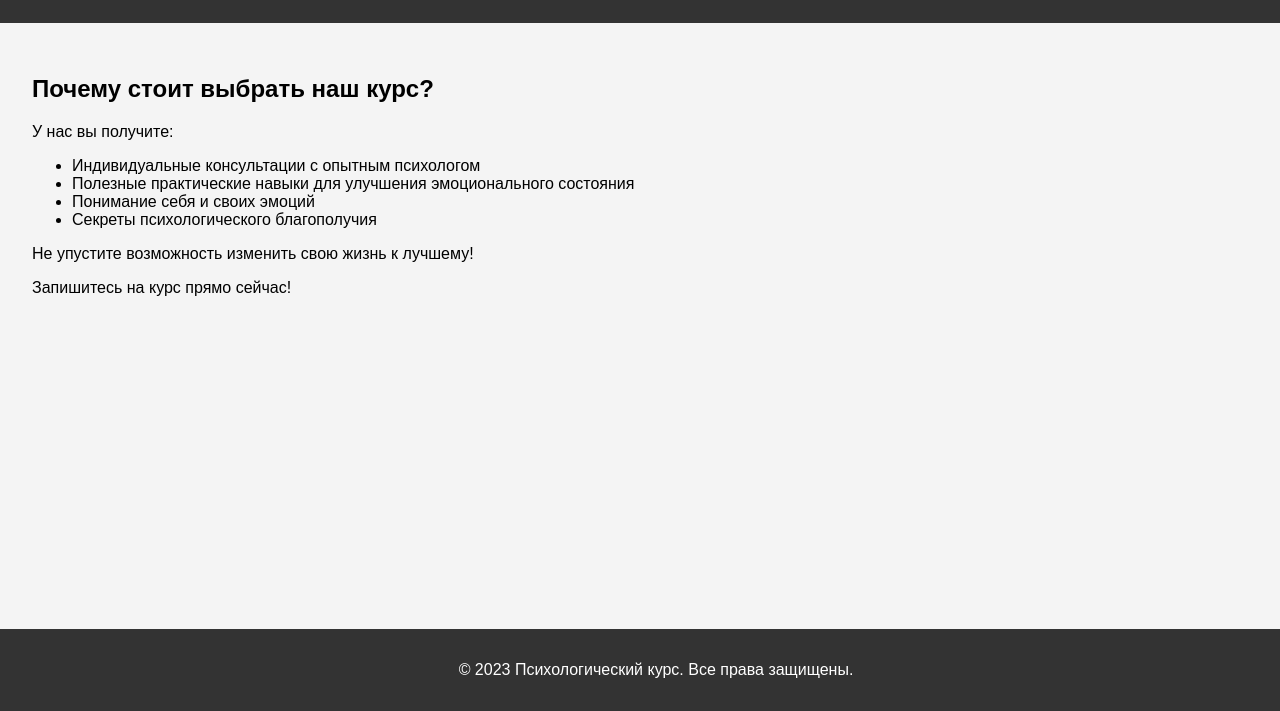
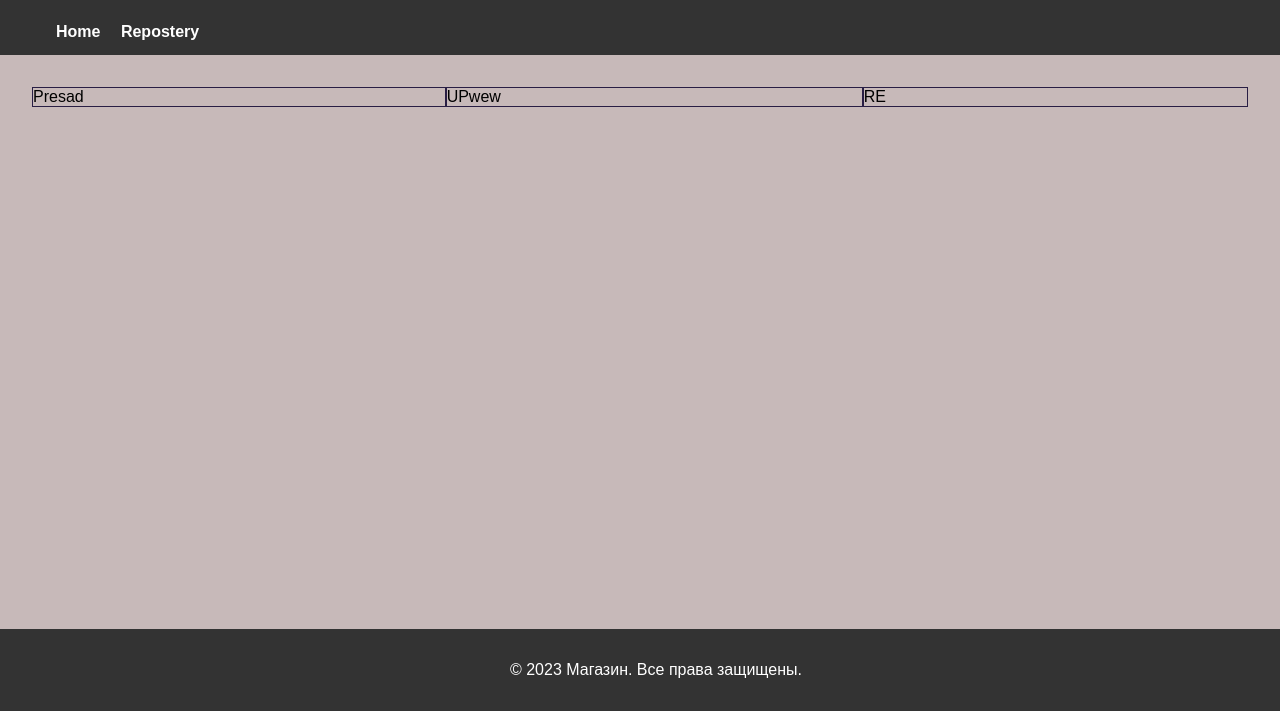
Before and after one commit to AidinErkinov/Magazine-odejdy, a plain HTML site: page home.html in a window 1280 px wide. Shown: the part 89-800 px from the top of the page. Drawn offline with Linux system fonts and the light colour scheme.

Commit message:
First css 03.11.23

```diff
--- a/home.html
+++ b/home.html
@@ -3,58 +3,41 @@
 <head>
     <meta charset="UTF-8">
     <meta name="viewport" content="width=device-width, initial-scale=1.0">
-    <title>Психологический курс</title>
-    <style>
-        body {
-            font-family: Arial, sans-serif;
-            margin: 0;
-            padding: 0;
-            background-color: #f4f4f4;
-        }
-
-        header {
-            background-color: #333;
-            color: #fff;
-            text-align: center;
-            padding: 1em;
-        }
-
-        section {
-            padding: 2em;
-        }
-
-        footer {
-            background-color: #333;
-            color: #fff;
-            text-align: center;
-            padding: 1em;
-            position: fixed;
-            bottom: 0;
-            width: 100%;
-        }
-    </style>
+    <title>Магазин</title>
+    <link rel="stylesheet" href="styles/main.css">
 </head>
 <body>
 
     <header>
-        <h1>Пройдите психологический курс</h1>
+        <h1>Магазин</h1>
+        <ul class="menu">
+            <li class="menu-item">
+                <a href="home.html">Home</a>
+            </li>
+            <li class="menu-item">
+                <a href="https://github.com/AidinErkinov/Magazine-odejdy/commit/fde89f7242f737ff1de363e367865c3e4e4e3fae#diff-1b062b89d86c4bd360d644be21410ec92100adac7ed27c5e47a9a38757993f45">
+                    Repostery
+                </a>
+            </li>
+        </ul>
     </header>
-
     <section>
-        <h2>Почему стоит выбрать наш курс?</h2>
-        <p>У нас вы получите:</p>
-        <ul>
-            <li>Индивидуальные консультации с опытным психологом</li>
-            <li>Полезные практические навыки для улучшения эмоционального состояния</li>
-            <li>Понимание себя и своих эмоций</li>
-            <li>Секреты психологического благополучия</li>
-        </ul>
-        <p>Не упустите возможность изменить свою жизнь к лучшему!</p>
-        <p>Запишитесь на курс прямо сейчас!</p>
+        <div class="container">
+            <div class="product">
+                Presad
+            </div>
+            <div class="product">
+                UPwew <div class="middlediv">
+                </div>
+            </div>
+            <div class="product">
+                RE
+            </div>
+        </div>
     </section>
 
     <footer>
-        <p>© 2023 Психологический курс. Все права защищены.</p>
+        <p>© 2023 Магазин. Все права защищены.</p>
     </footer>
 
 </body>
--- /dev/null
+++ b/styles/main.css
@@ -0,0 +1,62 @@
+body {
+    font-family: Arial, sans-serif;
+    margin: 0;
+    padding: 0;
+    background-color: #c7b9b9;
+}
+
+header {
+    height: 7rem;
+    background-color: #333;
+    color: #fff;
+    text-align: center;
+    padding: 1em;
+}
+
+section {
+    padding: 2em;
+}
+
+footer {
+    background-color: #333;
+    color: #fff;
+    text-align: center;
+    padding: 1em;
+    position: fixed;
+    bottom: 0;
+    width: 100%;
+}
+
+.menu {
+    list-style: none;
+    float: left;
+}
+
+.menu-item {
+    list-style: none;
+    display: inline;
+    margin-right: 1em;
+}
+
+.menu-item a {
+    color: #fff;
+    text-decoration: none;
+    font-weight: bold;
+}
+
+.product {
+    border: 1px solid rgb(41, 30, 68);
+    flex-grow: 3;
+}
+
+.container {
+    display: flex;
+}
+
+
+
+.product.middlediv {
+}
+/* Когда пробел, он относится к элементу который находится в .product
+.product.middlediv => class="product middlediv"
+.product .middlediv => <div class="product"><div class="middlediv"></div></div>
```
